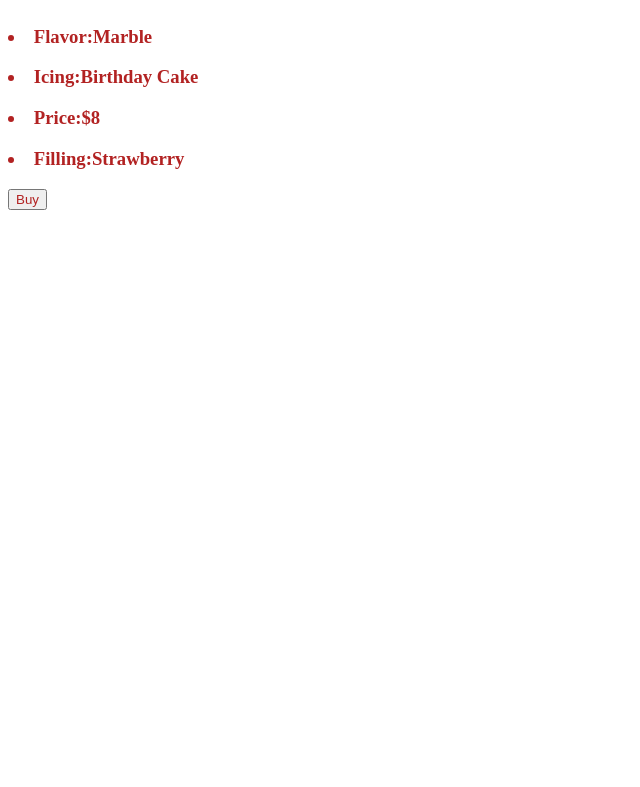
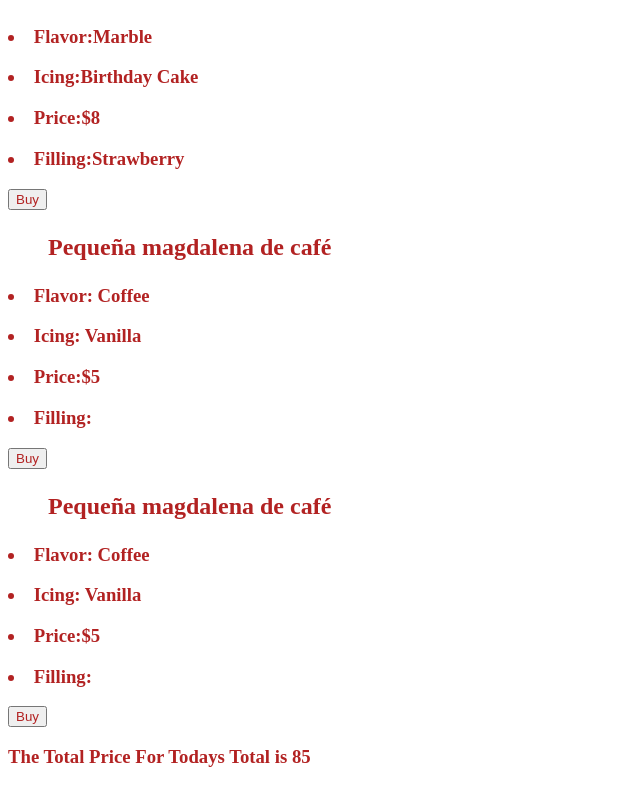
Before and after one commit to daniel-haycraft/py-proj-2, a Flask app: page /orders in a window 1280 px wide. Shown: the part 2638-3425 px from the top of the page, without its empty margins (0-640 px from the left). Before the commit the page ends 2848 px from the top, so only its background shows below. Run offline with Flask 2, Linux system fonts and the light colour scheme.

Commit message:
added total to order page

```diff
--- a/starter/cupcakes.py
+++ b/starter/cupcakes.py
@@ -159,7 +159,9 @@ def read_price(file):
         reader = list(reader)
         for words in reader:
             x.append(words['price'])
-        return list(map(int,x))
+        x = list(map(int,x))
+        return sum(x)
+
 
 # converted_numbers = read_price('orders.csv')
 # print(converted_numbers)
--- a/starter/orders.csv
+++ b/starter/orders.csv
@@ -10,3 +10,5 @@ Regular,Gluten Free,Marble,Vanilla,8,,"['Chocolate', 'Strawberry']"
 mini,Pequeña magdalena de café, Coffee, Vanilla ,5,,['coffee']
 mini,Pequeña magdalena de café, Coffee, Vanilla ,5,,['coffee']
 regular,The Not So Basic B,Marble,Birthday Cake,8,Strawberry ,<cupcakes.Regular object at 0x1061a4220>
+mini,Pequeña magdalena de café, Coffee, Vanilla ,5,,['coffee']
+mini,Pequeña magdalena de café, Coffee, Vanilla ,5,,['coffee']
--- a/starter/server.py
+++ b/starter/server.py
@@ -2,7 +2,7 @@ from flask import Flask, request, render_template, url_for, redirect
 from abc import ABC, abstractmethod
 import csv
 from pprint import pprint
-from cupcakes import get_cupcakes, add_to_order_csv, find_cupcake
+from cupcakes import get_cupcakes, add_to_order_csv, find_cupcake, read_price
 
 app = Flask(__name__)
 
@@ -33,7 +33,7 @@ def all():
     return render_template('all.html', cupcakes = get_cupcakes('cupcake.csv'))
 @app.route('/orders')
 def order():
-    return render_template('orders.html', cupcakes =  get_cupcakes('orders.csv'))
+    return render_template('orders.html', cupcakes =  get_cupcakes('orders.csv'), total_price = read_price('orders.csv'))
 
 # @app.route("/guide/<name>", methods=["DELETE"])
 # def guide_delete(name):
--- a/starter/templates/orders.html
+++ b/starter/templates/orders.html
@@ -14,7 +14,8 @@
         <h3><li>Icing:{{cupcake["icing"]}}</li></h3>
         <h3><li>Price:${{cupcake["price"]}}</li></h3>
         <h3><li>Filling:{{cupcake["filling"]}}</li></h3>
-        <button>Buy <a href="{{ url_for('guide_delete', name = cupcake['name']) }}"> </button>
+        <button>Buy </button>
 {%endfor%}
+<h3>The Total Price For Todays Total is {{total_price}}</h3>
 </body>
 </html>
```
